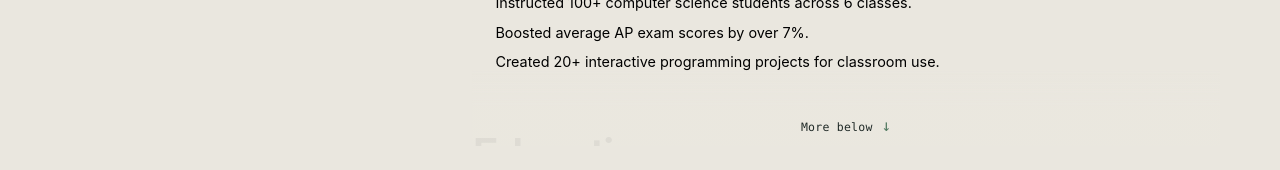
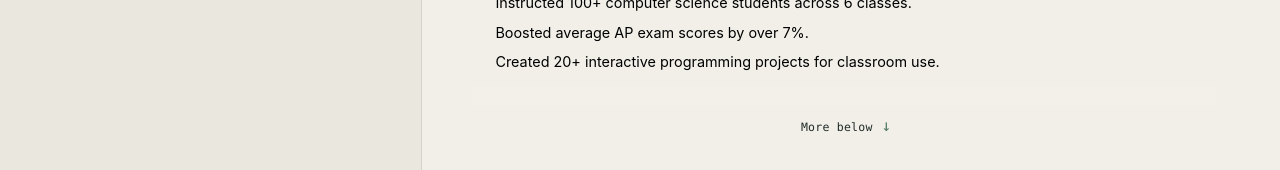
Before and after one commit to alex-305/alexgonz-dev, a React (Vite) app: page / in a window 1280 px wide. Shown: the part 606-776 px from the top of the page. Built offline with nearby package versions, Linux system fonts and the light colour scheme.

Commit message:
Added vertical divider between left and right

```diff
--- a/src/index.css
+++ b/src/index.css
@@ -16,6 +16,7 @@
   --muted: #000;
   --line: #d1d2c9;
   --accent: #537b62;
+  --work-surface: #f1efe8;
   --flappy-green: #228b3c;
   --fsu-garnet: #782f40;
   --mono: "SFMono-Regular", Consolas, "Liberation Mono", monospace;
@@ -334,6 +335,17 @@ h2 {
 @media (min-width: 901px) {
   body {
     overflow: hidden;
+    --desktop-shell-width: min(calc(100vw - 64px), 1160px);
+    --desktop-work-start: calc(
+      (100vw - var(--desktop-shell-width)) / 2 + 310px + clamp(24px, 4vw, 56px)
+    );
+    background: linear-gradient(
+      to right,
+      #eae7df 0,
+      #eae7df var(--desktop-work-start),
+      var(--work-surface) var(--desktop-work-start),
+      var(--work-surface) 100%
+    );
   }
 
   .site-shell {
@@ -359,6 +371,15 @@ h2 {
     min-height: 0;
   }
 
+  .work-column-frame::before {
+    position: fixed;
+    top: 0;
+    bottom: 0;
+    left: var(--desktop-work-start);
+    border-left: 1px solid var(--line);
+    content: "";
+  }
+
   .work-column {
     height: 100%;
     min-height: 0;
@@ -378,7 +399,7 @@ h2 {
     justify-content: center;
     gap: 9px;
     padding: 32px 16px 12px;
-    background: linear-gradient(to bottom, transparent, rgb(234 231 223 / 94%) 48%);
+    background: linear-gradient(to bottom, transparent, var(--work-surface) 48%);
     color: var(--ink);
     font-family: var(--mono);
     font-size: 0.72rem;
```
